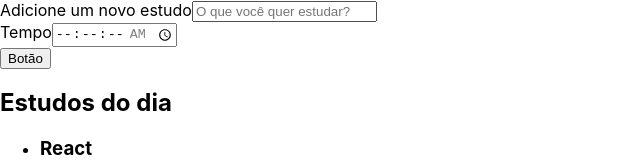
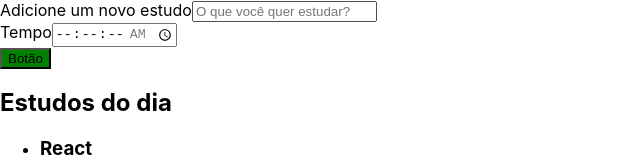
Before and after one commit to brunon-dev/studies-control, a React (Create React App) app: page / in a window 1280 px wide. Shown: the top 160 px of the page, without its empty margins (0-640 px from the left). Built offline with nearby package versions, Linux system fonts and the light colour scheme.

Commit message:
Estiliza componentes usando o inline style

```diff
--- a/src/components/button/index.tsx
+++ b/src/components/button/index.tsx
@@ -2,8 +2,12 @@ import React from "react";
 
 class Button extends React.Component {
     render(){
+        const backgroundColor = "green";
+        const styles = {
+            backgroundColor
+        }
         return (
-            <button>
+            <button style={styles}>
                 Botão
             </button>
         )
```
